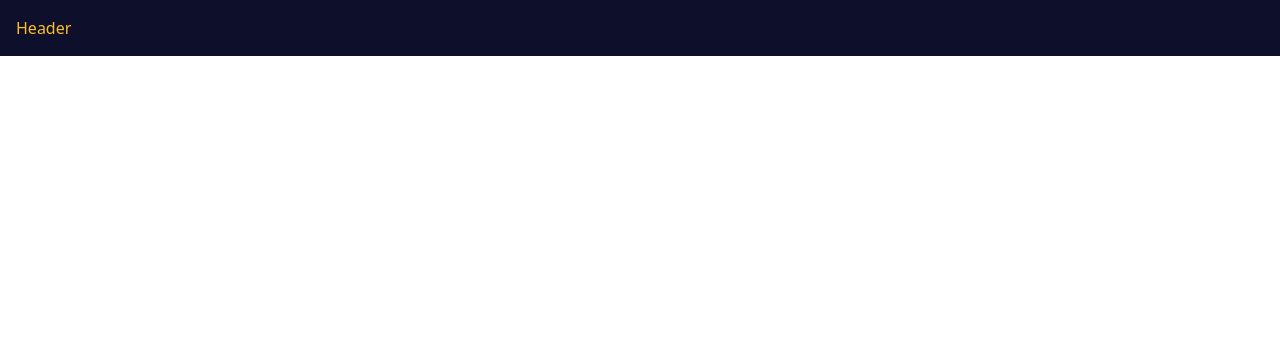
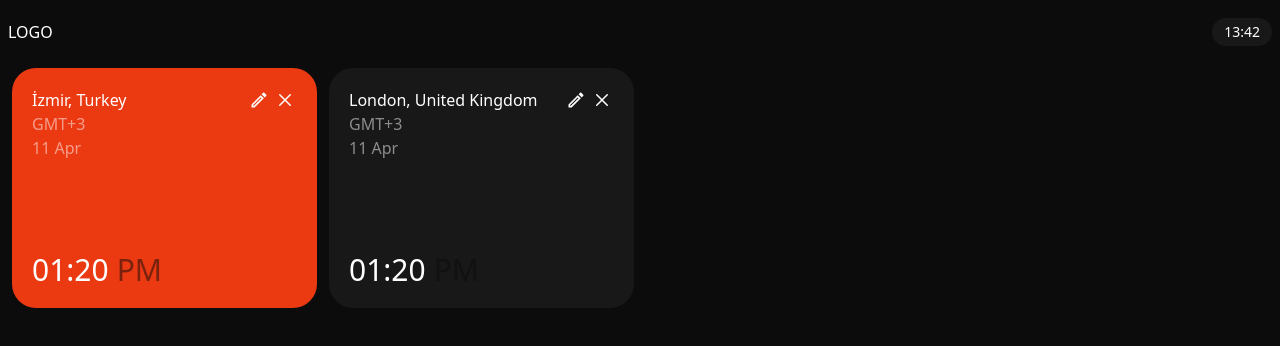
Before and after one commit to ismaildkc/time-zone-converter, a React (Vite) app: page / in a window 1280 px wide. Shown: the top 346 px of the page. Built offline with nearby package versions, Linux system fonts and the light colour scheme.

Commit message:
card comp base

```diff
--- a/package.json
+++ b/package.json
@@ -13,6 +13,7 @@
     "postcss": "^8.5.3",
     "react": "^19.0.0",
     "react-dom": "^19.0.0",
+    "react-icons": "^5.5.0",
     "sass": "^1.86.3"
   },
   "devDependencies": {
--- a/src/App.tsx
+++ b/src/App.tsx
@@ -1,9 +1,13 @@
 import Header from "./components/Header";
-
+import Card from "./components/Card";
 function App() {
   return (
     <>
       <Header />
+      <section className="px-3 py-1 grid grid-cols-[repeat(auto-fill,_minmax(300px,_1fr))] gap-3">
+        <Card title="İzmir, Turkey" color="orange" />
+        <Card title="London, United Kingdom" />
+      </section>
     </>
   );
 }
--- /dev/null
+++ b/src/components/Button.tsx
@@ -0,0 +1,15 @@
+import React from 'react'
+
+interface IButtonProps {
+  children: React.ReactNode;
+}
+
+const Button = ({ children }: IButtonProps) => {
+  return (
+    <button className="bg-blackLight text-white text-sm px-3 py-1 rounded-full">
+      {children}
+    </button>
+  )
+}
+
+export default Button
--- /dev/null
+++ b/src/components/Card.tsx
@@ -0,0 +1,45 @@
+import { MdOutlineEdit } from "react-icons/md";
+
+
+import { IoCloseOutline } from "react-icons/io5";
+
+interface ICardProps {
+  title: string;
+  color?: "orange" | "gray";
+}
+
+const Card = ({ title, color = "gray" }: ICardProps) => {
+  return (
+    <section
+      className={`${
+        color === "gray" ? "bg-blackLight" : "bg-orange"
+      } rounded-3xl p-5 min-h-[15rem] flex flex-col justify-between`}
+    >
+      {/* Top */}
+      <div className="flex justify-between items-start">
+        <div className="">
+          <p>{title}</p>
+          <p className="opacity-50">GMT+3</p>
+          <p className="opacity-50">11 Apr</p>
+        </div>
+
+        <div className="flex items-center gap-1">
+          <MdOutlineEdit className="text-xl" />
+          <IoCloseOutline className="text-2xl" />
+        </div>
+      </div>
+
+      {/* Bottom */}
+      <div className="">
+        <div className="text-3xl">
+          <p className="flex items-end gap-2">
+            <span>01:20</span>
+            <span className="opacity-50 text-black">PM</span>
+          </p>
+        </div>
+      </div>
+    </section>
+  );
+};
+
+export default Card;
--- a/src/components/Header.tsx
+++ b/src/components/Header.tsx
@@ -1,7 +1,11 @@
+import Button from "./Button"
 
 const Header = () => {
   return (
-    <div className="p-4 flex text-amber-400 bg-primaryDark">Header</div>
+    <div className="px-2 h-16 flex items-center justify-between">
+      <span>LOGO</span>
+      <Button>13:42</Button>
+    </div>
   )
 }
 
--- a/src/styles/_variables.scss
+++ b/src/styles/_variables.scss
@@ -1,9 +1,9 @@
 :root {
   // Colors
-  --primaryDark: #0d0f2b;
-  --secondaryDark: #677b86;
-  --background-color: #f5f7f9;
-
+  --black: #0c0c0c;
+  --blackLight: #181818;
+  --white: #ffffff;
+  --orange: #eb3912;
 }
 
 [data-theme='dark'] {
--- a/src/styles/main.scss
+++ b/src/styles/main.scss
@@ -4,3 +4,8 @@
 @tailwind base;
 @tailwind components;
 @tailwind utilities;
+
+body {
+  background-color: var(--black);
+  color: var(--white);
+}
--- a/tailwind.config.js
+++ b/tailwind.config.js
@@ -4,7 +4,10 @@ export default {
   theme: {
     extend: {
       colors: {
-        primaryDark: '#0d0f2b',
+        black: '#0c0c0c',
+        blackLight: '#181818',
+        white: '#ffffff',
+        orange: '#eb3912',
       }
     },
   },
```
Also changed, not shown: 1 other file (tests, documents, lock files or other folders).
